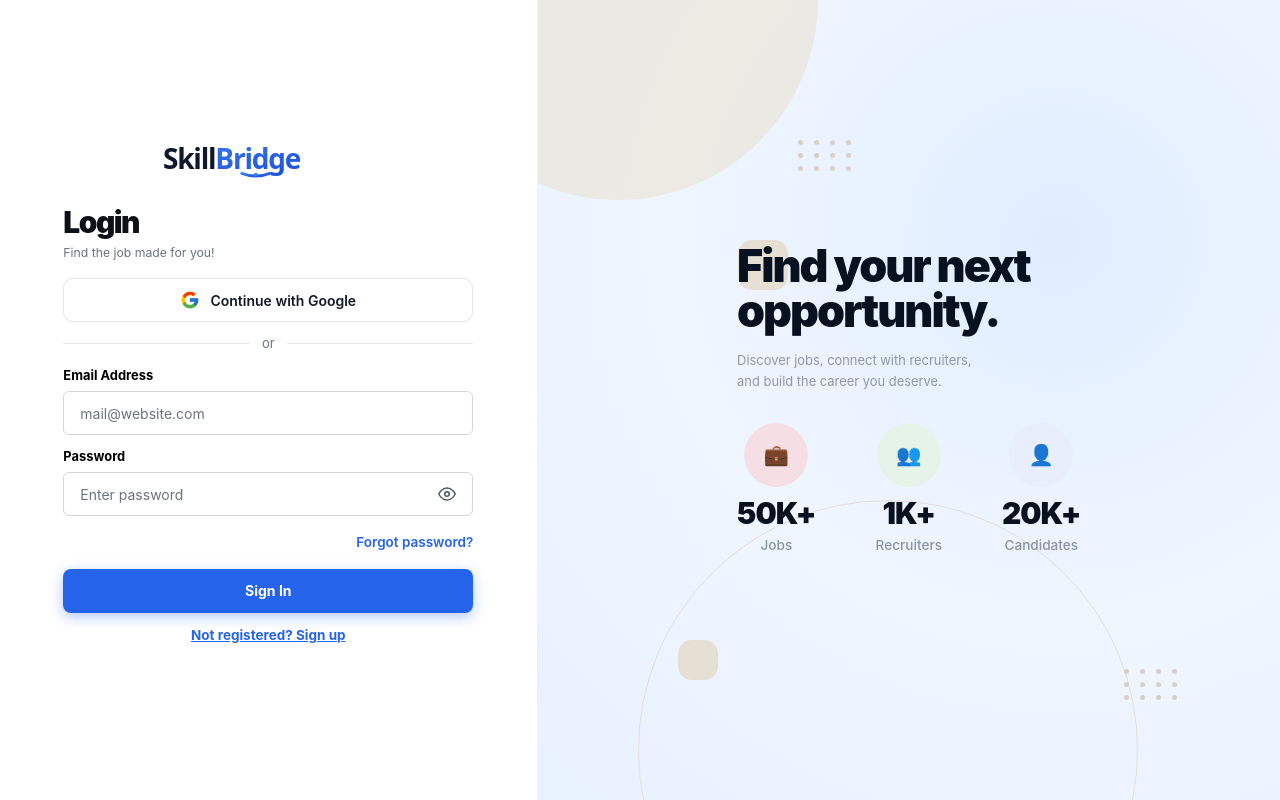
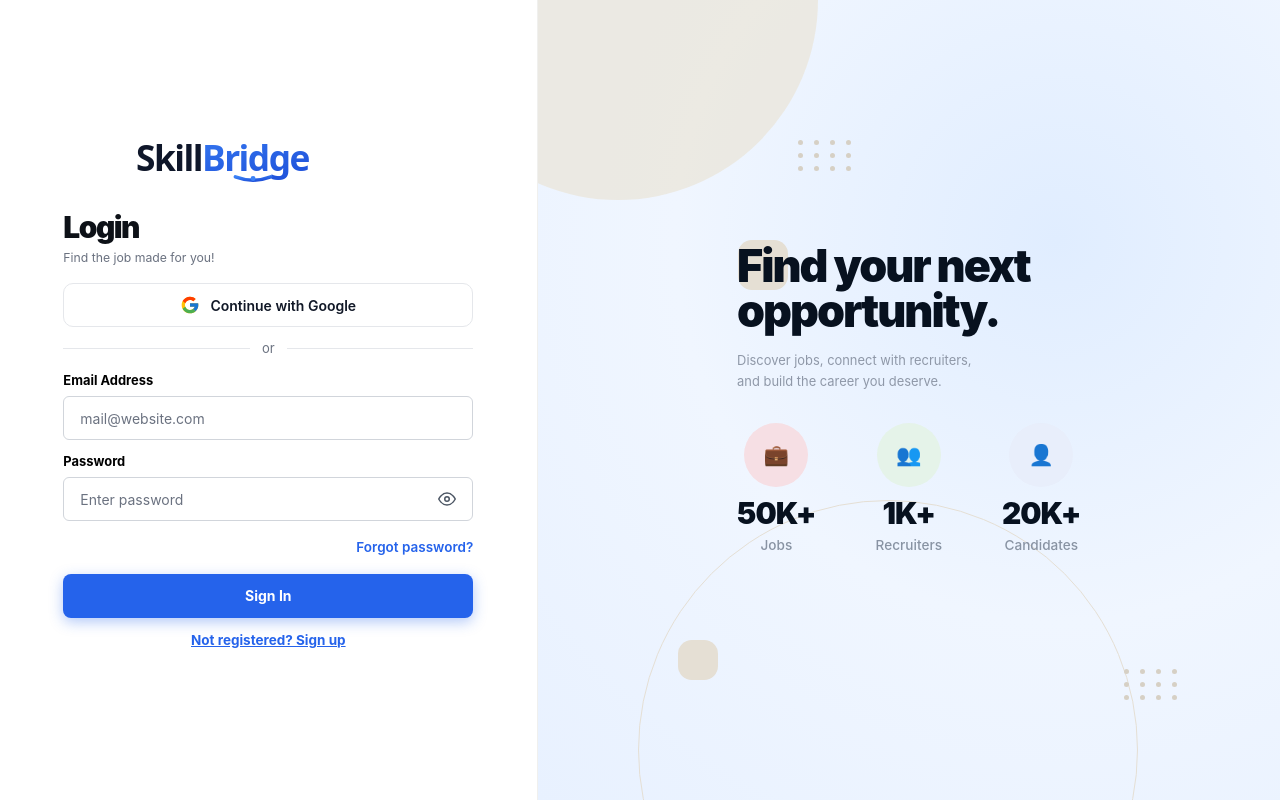
Before and after one commit to Chinmay0608/job-portal-system, a React (Vite) app in the folder frontend/: page /login in a window 1280 px wide. Built offline with nearby package versions, Linux system fonts and the light colour scheme; no server answers.

Commit message:
style: increase SkillBridge logo size on Login page and auth flows to 265px

```diff
--- a/frontend/src/Components/SkillBridgeLogo.jsx
+++ b/frontend/src/Components/SkillBridgeLogo.jsx
@@ -17,7 +17,7 @@
       className={className}
       aria-label="SkillBridge"
       role="img"
-      style={{ display: "block" }}
+      style={{ display: "block", maxWidth: "100%", height: "auto" }}
     >
       <defs>
         <linearGradient id="bridgeGradient" x1="0%" y1="0%" x2="100%" y2="100%">
--- a/frontend/src/pages/auth/ForgotPassword.jsx
+++ b/frontend/src/pages/auth/ForgotPassword.jsx
@@ -37,7 +37,7 @@
     <div className="auth-page">
       <div className="auth-right">
         <div style={{ display: "flex", justifyContent: "center", marginBottom: "24px", cursor: "pointer" }} onClick={() => navigate("/")}>
-          <SkillBridgeLogo width={210} />
+          <SkillBridgeLogo width={265} />
         </div>
         <h1 className="auth-title">Forgot Password</h1>
         <p className="auth-subtitle">Enter your email to receive reset link</p>
--- a/frontend/src/pages/auth/Login.jsx
+++ b/frontend/src/pages/auth/Login.jsx
@@ -113,7 +113,7 @@
           <div className="deck-header">SKILLBRIDGE DECK</div>
 
           <div className="login-brand" onClick={() => navigate("/")}>
-            <SkillBridgeLogo width={210} />
+            <SkillBridgeLogo width={265} />
           </div>
 
           <h1 className="login-title">Login</h1>
--- a/frontend/src/pages/auth/Register.jsx
+++ b/frontend/src/pages/auth/Register.jsx
@@ -176,7 +176,7 @@
           <div className="deck-header">SKILLBRIDGE DECK</div>
 
           <div className="register-brand" onClick={() => navigate("/")}>
-            <SkillBridgeLogo width={210} />
+            <SkillBridgeLogo width={265} />
           </div>
 
           <h1 className="register-title">Sign Up</h1>
```
